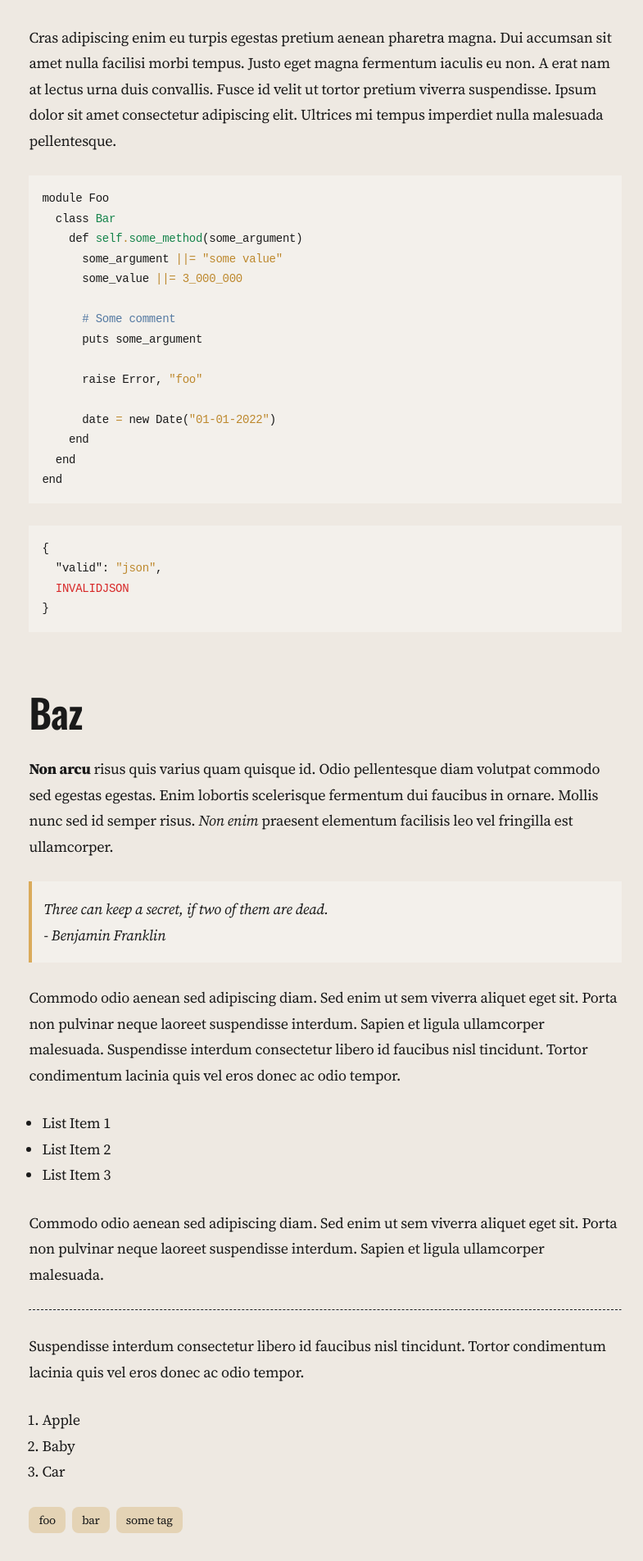
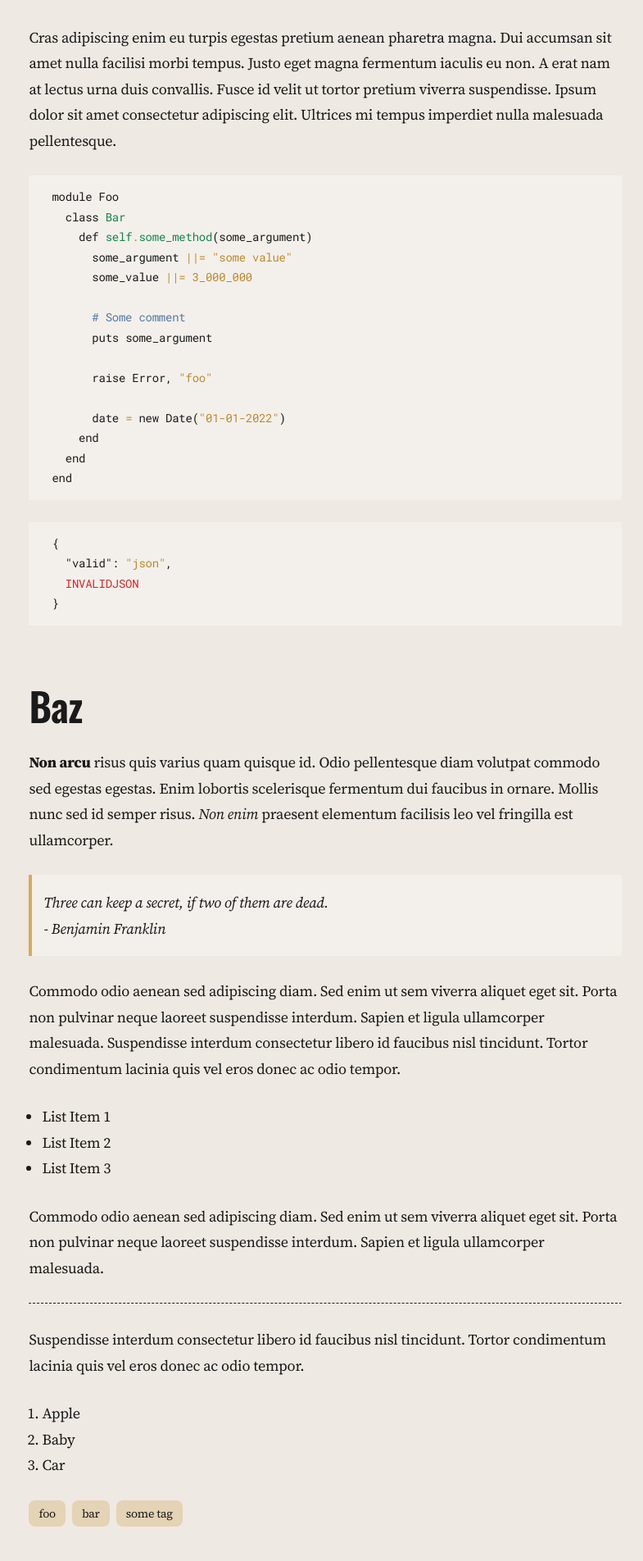
Before and after one commit to nickarora/nickarora.github.io, a Jekyll site: the page built from _app/_posts/2023-05-13-test-post.md, in a window 1280 px wide. Shown: the part 1079-2983 px from the top of the page at 82% size, without its empty margins (243-1028 px from the left). Built offline with Jekyll 4.4.1, drawn with Linux system fonts in a browser that asks for light colours.

Commit message:
Code block font family is controlled

```diff
--- a/_app/_layouts/default.html
+++ b/_app/_layouts/default.html
@@ -13,6 +13,7 @@
     <link rel="preload" href="/assets/fonts/oswald-semibold.woff2" as="font" type="font/woff2" crossorigin>
     <link rel="preload" href="/assets/fonts/source-serif-4-variable-italic.woff2" as="font" type="font/woff2" crossorigin>
     <link rel="preload" href="/assets/fonts/source-serif-4-variable.woff2" as="font" type="font/woff2" crossorigin>
+    <link rel="preload" href="/assets/fonts/roboto-mono.woff2" as="font" type="font/woff2" crossorigin>
 
     {% for css in layout.css %}
       <link rel="stylesheet" href="/assets/styles/{{ css }}" />
--- a/_app/_sass/font-sizes.scss
+++ b/_app/_sass/font-sizes.scss
@@ -2,6 +2,7 @@
   /* fonts */
   --ff-body: 'Source Serif 4', serif;
   --ff-header: 'Oswald', sans-serif;
+  --ff-code: 'Roboto Mono', monospace;
 
   /* font sizes */
   --fs-1: 0.875rem;
--- a/_app/_sass/fonts.scss
+++ b/_app/_sass/fonts.scss
@@ -21,3 +21,10 @@
   font-style: normal;
   font-display: fallback;
 }
+
+@font-face {
+  font-family: 'Roboto Mono';
+  src: url('../fonts/roboto-mono.woff2') format('woff2');
+  font-style: normal;
+  font-display: fallback;
+}
--- a/_app/_sass/layout.scss
+++ b/_app/_sass/layout.scss
@@ -165,9 +165,9 @@ em {
   }
 
   pre {
-    padding: 1rem;
+    padding: 1em 2em;
     overflow-x: scroll;
-    font-family: monospace;
+    font-family: var(--ff-code);
     font-size: var(--fs-1);
   }
 }
```
Also changed, not shown: _app/assets/fonts/roboto-mono.woff2 (added).
